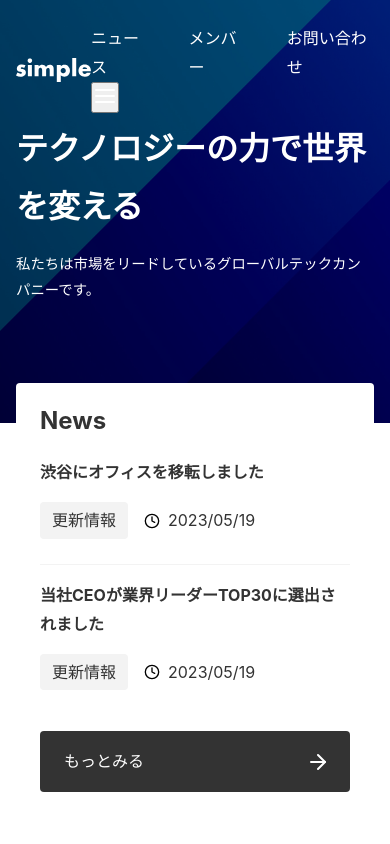
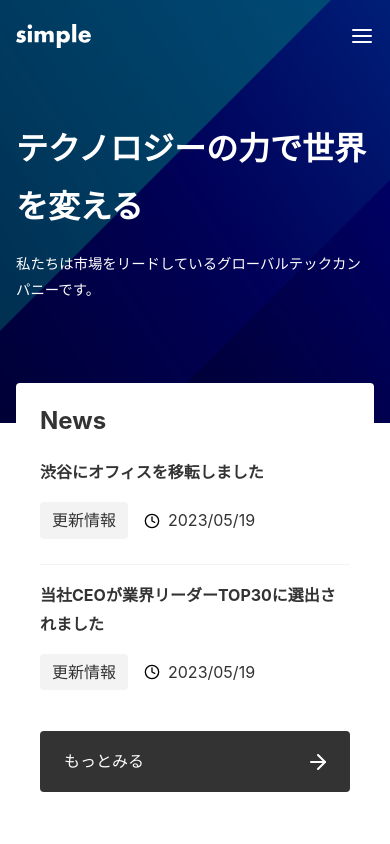
Before and after one commit to halchell/my-next-project, a Next.js app: page / in a window 390 px wide. Shown: the top 844 px of the page. Built offline with nearby package versions, Linux system fonts and the light colour scheme.

Commit message:
デバイスの幅に応じて、ハンバーガーメニュー表示と横並びのメニュー表示を切り替えるスタイルを追加

```diff
--- a/app/_components/Menu/index.module.css
+++ b/app/_components/Menu/index.module.css
@@ -3,3 +3,20 @@
   color: #fff;
   gap: 40px;
 }
+
+.button {
+  display: none;
+}
+
+@media (max-width: 640px) {
+  .nav {
+    display: none;
+  }
+
+  .button {
+    display: flex;
+    background: none;
+    border: none;
+    cursor: pointer;
+  }
+}
```
